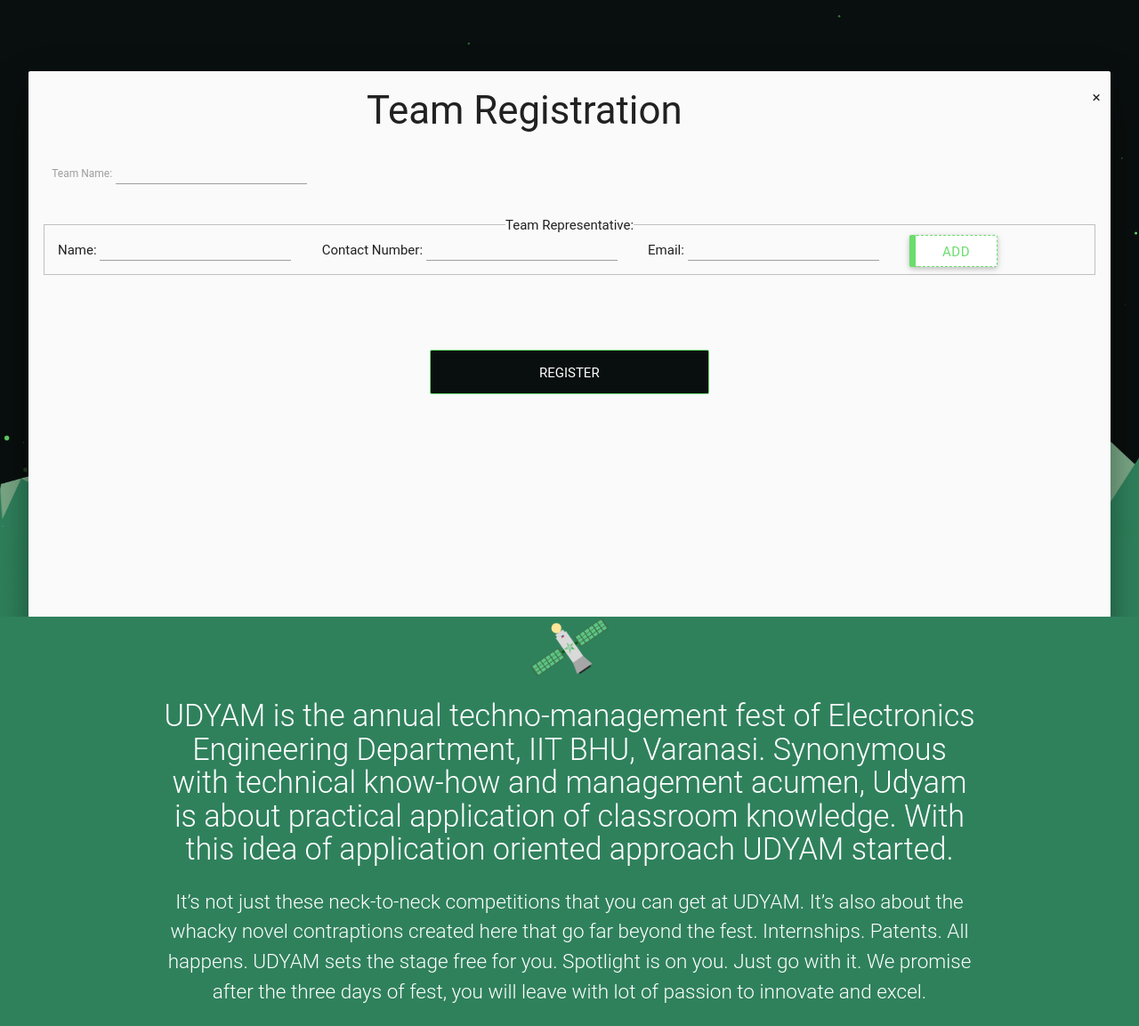
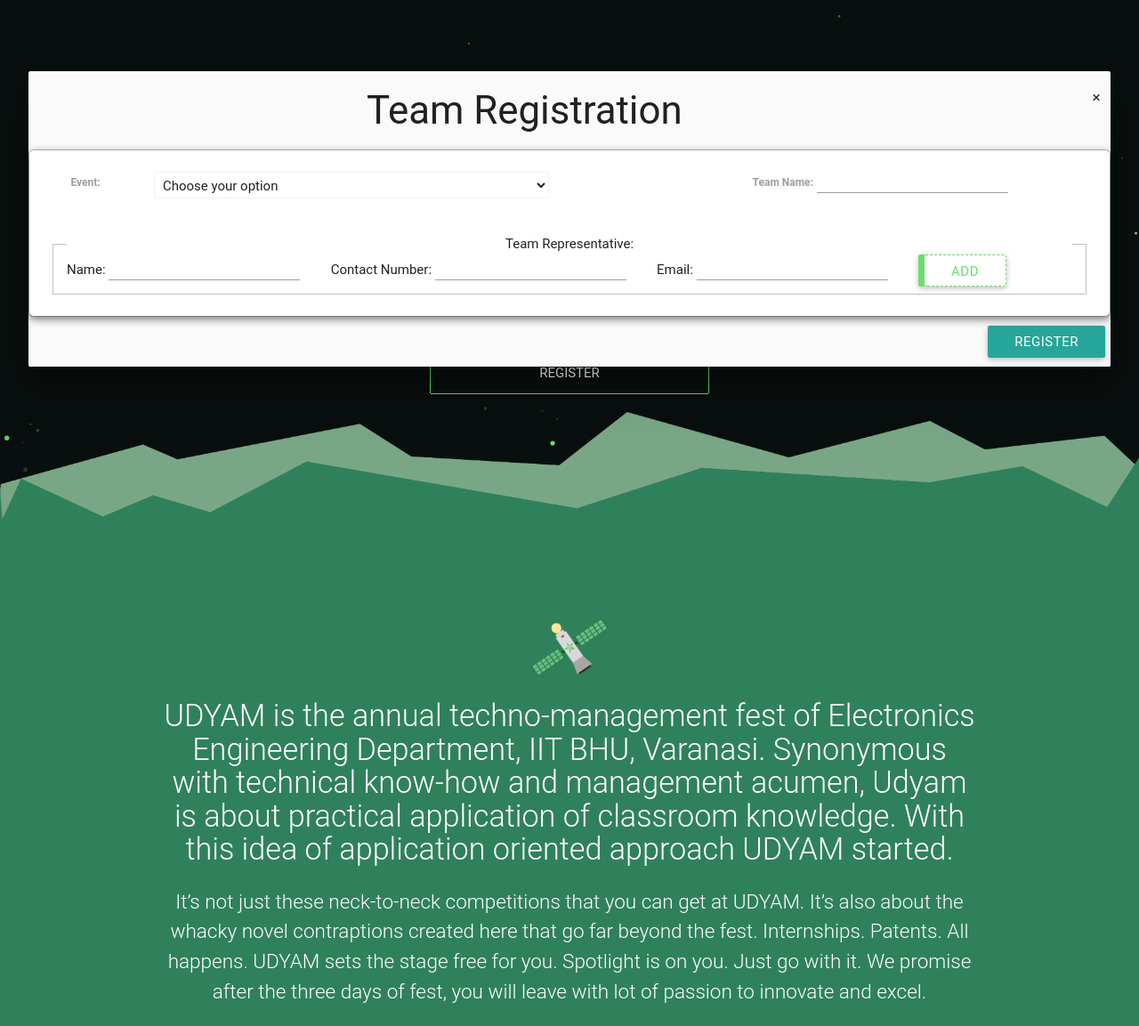
Before and after one commit to Udyam/2016, a Django app: template templates/home.html in a window 1280 px wide, after a click on "REGISTER". Shown: the top 1153 px of the page at 89% size. Run offline with Django 3.2, Linux system fonts and the light colour scheme; the template is opened without the code that fills it, so the values that code supplies are empty.

Commit message:
register button frontend and functionality complete

```diff
--- a/templates/home.html
+++ b/templates/home.html
@@ -26,7 +26,7 @@
                 <div class="container">
                     <div class="row">
                         <div class="col s12">
-                            <a class="btn-flat green-moss border-green white-text waves-effect waves-green modal-trigger"
+                            <a class="btn-flat green-moss border-green white-text modal-trigger"
                                  style="width: 50%; height: 50px; line-height: 50px;" href="#register_modal" >
                                     REGISTER
                             </a>
@@ -34,7 +34,9 @@
                     </div>
                 </div>
             </div>
-            <div class="modal modal-fixed-footer" id="register_modal">
+            <!-- Mountain Like overlay (above the particlejs background) -->
+            <img class="overlay-ground" src="{% static 'img/ground-green.png' %}">
+            <div class="modal" id="register_modal">
                 <div class="row">
                     <div class="col m11">
                         <h3 id = "form_heading" style="text-align: center;">Team Registration</h3>
@@ -47,10 +49,15 @@
                 <div class="modal-content">
                     <form class="form-horizontal" method="post" id="register_form" >
                         {% csrf_token %}
+
                         <div class="row">
-                            <div class="col m6 s12">
-                                <select id="event_name" >
-                                    <label id="event-label" >Event:</label>
+                            <div class="col s12 m6 ">
+                                <div class="row">
+                                    <div class="col m2 s12">
+                                        <label for="event_name">Event:</label>
+                                    </div>
+                                    <div class="col m10 s12">
+                                        <select id="event_name" class="browser-default">
                                             <option value="" disabled selected>Choose your option</option>
                                             <option value="code42day" >CODE-4-2-DAY</option>
                                             <option value="codedef" >CODEDEF</option>
@@ -66,19 +73,21 @@
                                             <option value="muse" >MUSE</option>
                                         </select>
                                     </div>
-                            <div class="col m6 s12">
-                                <label id="team_lable">Team Name:</label>
+                                </div>
+                            </div>
+                            <div class="col s12 m4 offset-m2">
+                                <label for="team_name">Team Name:</label>
                                 <input type="text" name="team_name" class="form-control" required>
                             </div>
                         </div>
                         <div class="form-group">
                             <fieldset id="tr_field">
-                                <legend style="text-align: center;">Team Representative:</legend>
+                                <legend>Team Representative:</legend>
                                 Name: <input type="text" name="member1_name" required>&emsp;&emsp;
                                 Contact Number: <input type="text" name="member1_contact" pattern="^[1-9][0-9]{9}$" required>&emsp;&emsp;
                                 Email: <input type="email" name="member1_email" required>&emsp;&emsp;
                                 <a class="btn btn-color-blank border-side-green waves-effect waves-green" onclick="add_member()">
-                                    <span>Add</span>
+                                    <span>Add</span> <!-- If changed the tag of button... do change it in remove member functon-->
                                 </a>
                             </fieldset>
                         </div>
@@ -90,8 +99,6 @@
                       <button class="btn" type="submit" form="register_form">Register</button>
                   </div>
             </div>
-            <!-- Mountain Like overlay (above the particlejs background) -->
-            <img class="overlay-ground" src="{% static 'img/ground-green.png' %}">
         </section>
         <!-- Start of Below the Fold -->
         <section id="sec-2" class="green-mint white-text">
@@ -371,7 +378,7 @@
             $child.eq(0).attr("name", "member"+mem_id+"_name");
             $child.eq(1).attr("name", "member"+mem_id+"_contact");
             $child.eq(2).attr("name", "member"+mem_id+"_email");
-            $(this).children("button").eq(0).attr("onclick","remove_member('m"+mem_id+"_field')");
+            $(this).children("a").eq(0).attr("onclick","remove_member('m"+mem_id+"_field')");
             $(this).children("legend").eq(0).html("Member "+ mem_id + " details")
         });
         counter--;
--- a/udyam/static/css/styles.css
+++ b/udyam/static/css/styles.css
@@ -571,7 +571,7 @@
 }
 
 .modal.modal-fixed-footer .modal-content {
-    padding: 15px; }
+    padding: 0px; }
 
 .modal.modal-fixed-footer{
     top : 0px;
@@ -579,7 +579,7 @@
 }
 
 .modal.modal-fixed-footer .modal-footer {
-    height: 56px;
+    height: 50px;
 }
 
 #register_modal input{
@@ -595,6 +595,39 @@
     margin-bottom: 0px;
 }
 
+#register_modal label{
+    vertical-align: middle;
+    display: inline-block;
+    font-weight: bold;
+}
+
+.browser-default{
+    height: 30px;
+    line-height: 30px;
+}
+
+.modal-content {
+  position: relative;
+  background-color: #fff;
+  -webkit-background-clip: padding-box;
+          background-clip: padding-box;
+  border: 1px solid #999;
+  border: 1px solid rgba(0, 0, 0, .2);
+  border-radius: 6px;
+  outline: 0;
+  -webkit-box-shadow: 0 3px 9px rgba(0, 0, 0, .5);
+          box-shadow: 0 3px 9px rgba(0, 0, 0, .5);
+}
+
 .btn.btn-color-blank{
     background-color: #ffffff;
 }
+
+#register_modal legend{
+    display: block;
+    width: 100%;
+    padding: 0;
+    margin-bottom: 0px;
+    margin-top: 15px;
+    text-align: center;
+}
```
Lines whose indentation alone changed are shown as unchanged.
